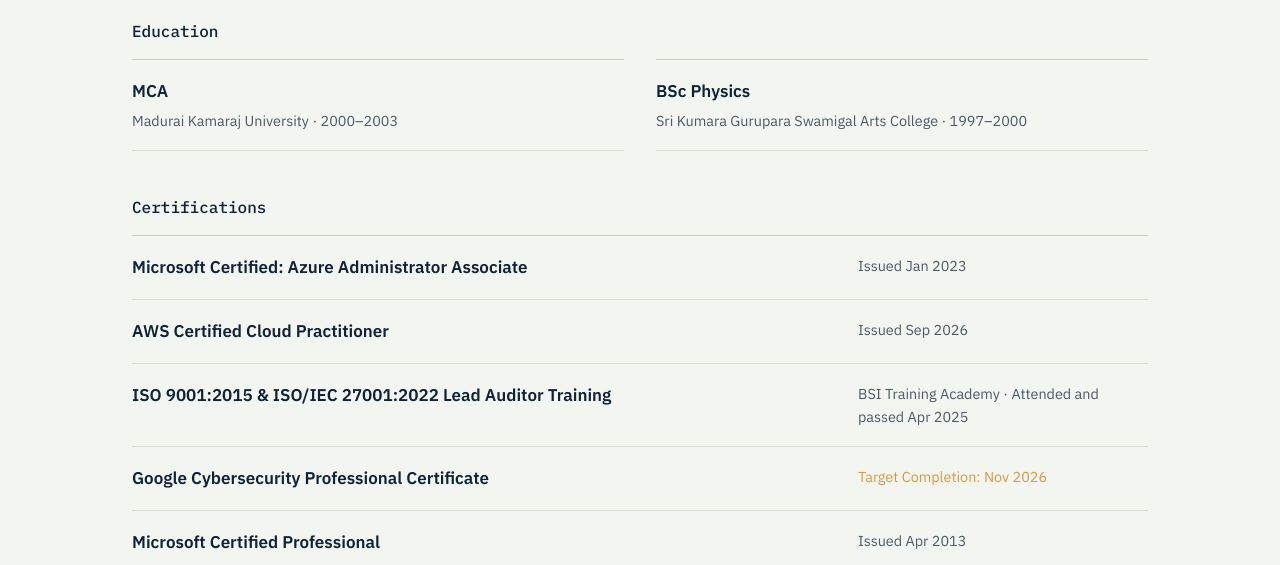
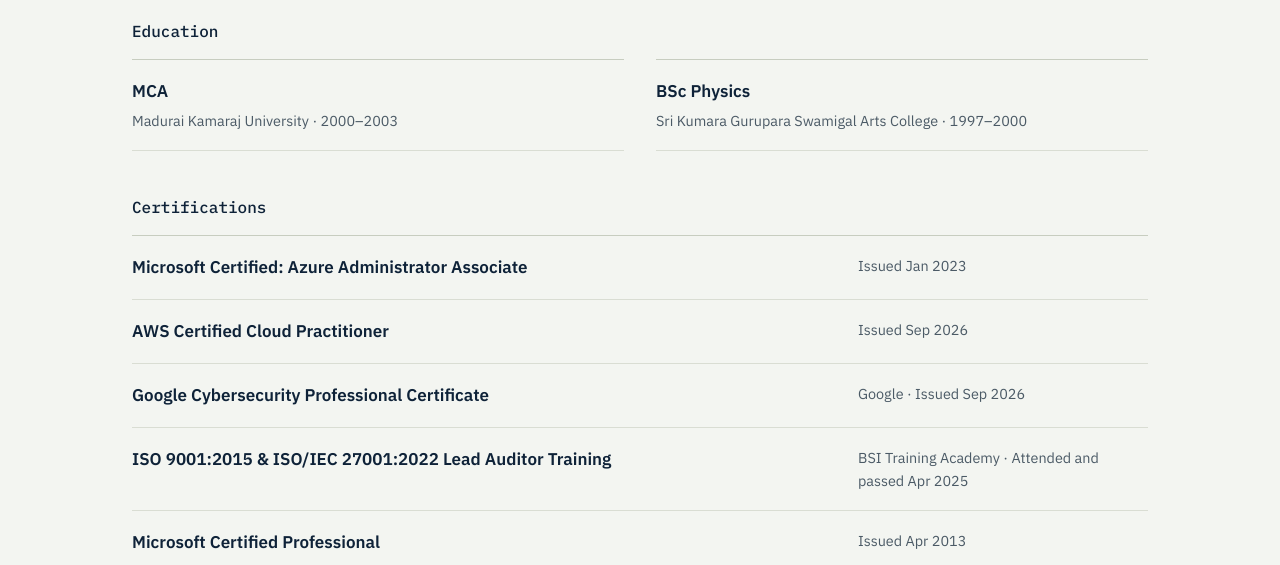
Before and after one commit to ravindranmani1980/ravindran.in, a plain HTML site: page education.html in a window 1280 px wide. Shown: the part 235-800 px from the top of the page. Drawn offline with Linux system fonts and the light colour scheme.

Commit message:
Add files via upload

```diff
--- a/education.html
+++ b/education.html
@@ -6,7 +6,7 @@
 <title>Education, Certifications &amp; Training | Ravindran Mani</title>
 <link rel="icon" href="favicon.ico" type="image/x-icon">
 
-<meta name="description" content="Explore Ravindran Mani’s education, AWS and Microsoft certifications, BSI lead auditor training and ongoing professional development.">
+<meta name="description" content="Explore Ravindran Mani’s education, AWS, Microsoft and Google certifications, BSI lead auditor training and ongoing professional development.">
 <meta name="keywords" content="IT Director, Cloud Operations, Infrastructure Leadership, Azure, AWS, Cybersecurity, FinOps, GxP, IT Transformation, AI Automation">
 <meta name="author" content="Ravindran Mani">
 <meta name="robots" content="index, follow">
@@ -14,7 +14,7 @@
 
 <meta property="og:type" content="profile">
 <meta property="og:title" content="Education, Certifications &amp; Training | Ravindran Mani">
-<meta property="og:description" content="Explore Ravindran Mani’s education, AWS and Microsoft certifications, BSI lead auditor training and ongoing professional development.">
+<meta property="og:description" content="Explore Ravindran Mani’s education, AWS, Microsoft and Google certifications, BSI lead auditor training and ongoing professional development.">
 <meta property="og:url" content="https://ravindran.in/education.html">
 <link rel="preconnect" href="https://fonts.googleapis.com">
 <link rel="preconnect" href="https://fonts.gstatic.com" crossorigin>
@@ -288,8 +288,8 @@ a:focus-visible,button:focus-visible{outline:3px solid var(--accent);outline-off
           <ul class="cert-list">
             <li><div class="item-title">Microsoft Certified: Azure Administrator Associate</div><div class="item-sub">Issued Jan 2023</div></li>
             <li><div class="item-title">AWS Certified Cloud Practitioner</div><div class="item-sub">Issued Sep 2026</div></li>
+            <li><div class="item-title">Google Cybersecurity Professional Certificate</div><div class="item-sub">Google · Issued Sep 2026</div></li>
             <li><div class="item-title">ISO 9001:2015 &amp; ISO/IEC 27001:2022 Lead Auditor Training</div><div class="item-sub">BSI Training Academy · Attended and passed Apr 2025</div></li>
-            <li><div class="item-title">Google Cybersecurity Professional Certificate</div><div class="item-sub" style="color: var(--accent);">Target Completion: Nov 2026</div></li>
             <li><div class="item-title">Microsoft Certified Professional</div><div class="item-sub">Issued Apr 2013</div></li>
             <li><div class="item-title">MCTS: SharePoint 2010 Application Development and Configuration</div><div class="item-sub">Issued 2013</div></li>
             <li><div class="item-title">MCTS: Core Solutions of Microsoft SharePoint Server 2013</div><div class="item-sub">Issued Oct 2015</div></li>
```
